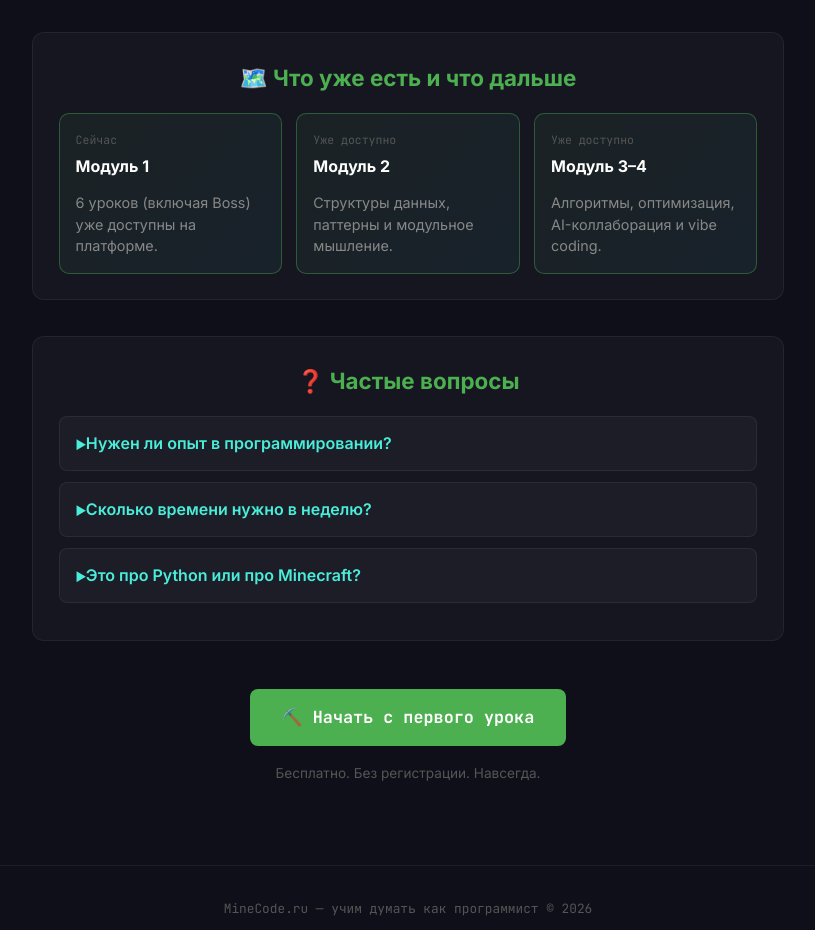
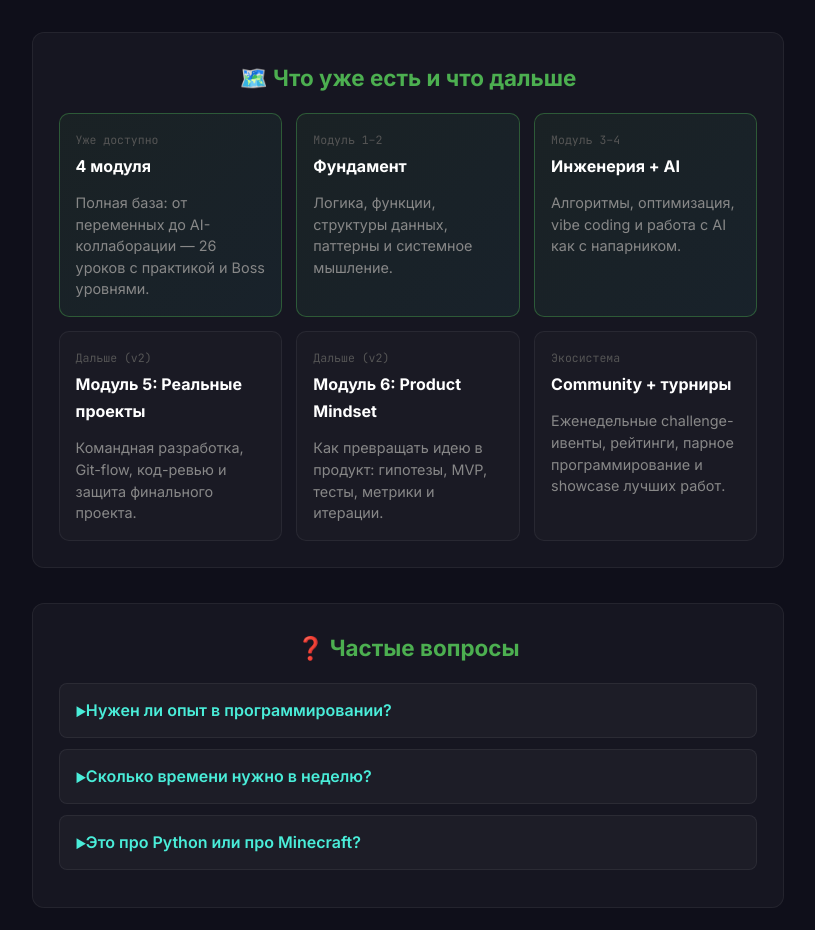
Before and after one commit to nice2mitya/minecode, a website: page public/index.html in a window 1280 px wide. Shown: the part 2800-3730 px from the top of the page, without its empty margins (232-1047 px from the left). Drawn offline with Linux system fonts and the light colour scheme.

Commit message:
content(home): update roadmap to 4 available modules + next phase plan

```diff
--- a/public/index.html
+++ b/public/index.html
@@ -141,16 +141,28 @@
     <h2>🗺️ Что уже есть и что дальше</h2>
     <div class="roadmap-grid">
       <article class="roadmap-card ready">
-        <div class="roadmap-head"><span>Сейчас</span><strong>Модуль 1</strong></div>
-        <p>6 уроков (включая Boss) уже доступны на платформе.</p>
+        <div class="roadmap-head"><span>Уже доступно</span><strong>4 модуля</strong></div>
+        <p>Полная база: от переменных до AI-коллаборации — 26 уроков с практикой и Boss уровнями.</p>
       </article>
       <article class="roadmap-card ready">
-        <div class="roadmap-head"><span>Уже доступно</span><strong>Модуль 2</strong></div>
-        <p>Структуры данных, паттерны и модульное мышление.</p>
+        <div class="roadmap-head"><span>Модуль 1–2</span><strong>Фундамент</strong></div>
+        <p>Логика, функции, структуры данных, паттерны и системное мышление.</p>
       </article>
       <article class="roadmap-card ready">
-        <div class="roadmap-head"><span>Уже доступно</span><strong>Модуль 3–4</strong></div>
-        <p>Алгоритмы, оптимизация, AI-коллаборация и vibe coding.</p>
+        <div class="roadmap-head"><span>Модуль 3–4</span><strong>Инженерия + AI</strong></div>
+        <p>Алгоритмы, оптимизация, vibe coding и работа с AI как с напарником.</p>
+      </article>
+      <article class="roadmap-card">
+        <div class="roadmap-head"><span>Дальше (v2)</span><strong>Модуль 5: Реальные проекты</strong></div>
+        <p>Командная разработка, Git-flow, код-ревью и защита финального проекта.</p>
+      </article>
+      <article class="roadmap-card">
+        <div class="roadmap-head"><span>Дальше (v2)</span><strong>Модуль 6: Product Mindset</strong></div>
+        <p>Как превращать идею в продукт: гипотезы, MVP, тесты, метрики и итерации.</p>
+      </article>
+      <article class="roadmap-card">
+        <div class="roadmap-head"><span>Экосистема</span><strong>Community + турниры</strong></div>
+        <p>Еженедельные challenge-ивенты, рейтинги, парное программирование и showcase лучших работ.</p>
       </article>
     </div>
   </section>
```
